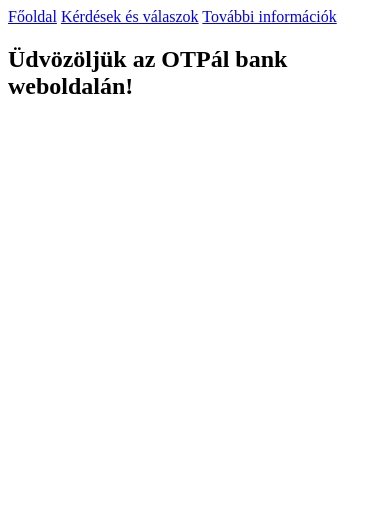
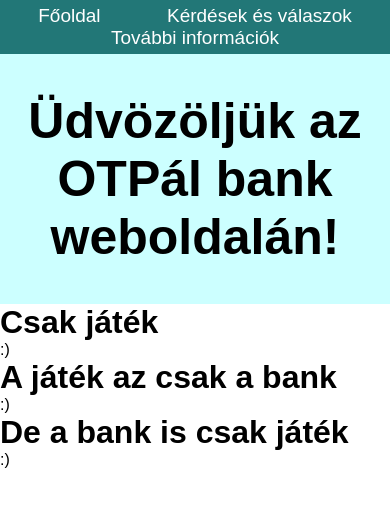
Before and after one commit to CoderGreensparrow/jatek-bank, a plain HTML site: page index.html in a window 390 px wide. Drawn offline with Linux system fonts and the light colour scheme.

Commit message:
CSS kezdet, mobilkész navigációs sáv

```diff
--- a/index.html
+++ b/index.html
@@ -3,9 +3,24 @@
     <head>
         <meta name=viewport content='width=device-width'>
         <title>OTPál bank | Főoldal</title>
+		<link rel=stylesheet href=main.css>
     </head>
     <body>
         <script src=nav.js></script>
-        <h1>Üdvözöljük az OTPál bank weboldalán!</h1>
+        <h1 id=greet>Üdvözöljük az OTPál bank weboldalán!</h1>
+        <div class='row'>
+            <div>
+                <h1>Csak játék</h1>
+                <p>:)</p>
+            </div>
+			<div>
+				<h1>A játék az csak a bank</h1>
+				<p>:)</p>
+			</div>
+			<div>
+				<h1>De a bank is csak játék</h1>
+				<p>:)</p>
+			</div>
+        </div>
     </body>
 </html>
--- /dev/null
+++ b/main.css
@@ -0,0 +1,19 @@
+*{margin:0;padding:0;font-family:Arial, Helvetica, sans-serif}
+nav{
+	background-color:#277;
+	padding:5px;
+	font-size:19px;
+	display:flex;
+	justify-content:space-around;flex-wrap:wrap
+}
+nav a{
+	color:#FFF;text-decoration:0;padding:0 5px
+}
+nav a:hover{color:lightsalmon}
+#greet{height:250px;background-color:#CFF;
+	display:flex;
+	justify-content:center;
+	align-items:center;
+	text-align:center;
+	font-size:50px;
+}
--- a/nav.js
+++ b/nav.js
@@ -1,4 +1,4 @@
 document.write(`<nav>
 <a href="/jatek-bank">Főoldal</a>
 <a href="/jatek-bank/Q&A.html">Kérdések és válaszok</a>
-<a href="/jatek-bank/Info.html">További információk</a>`)
+<a href="/jatek-bank/Info.html">További információk</a></nav>`)
```
